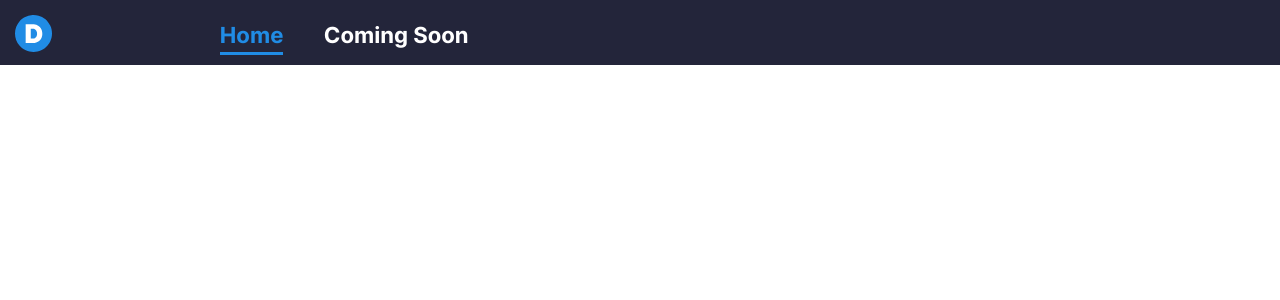
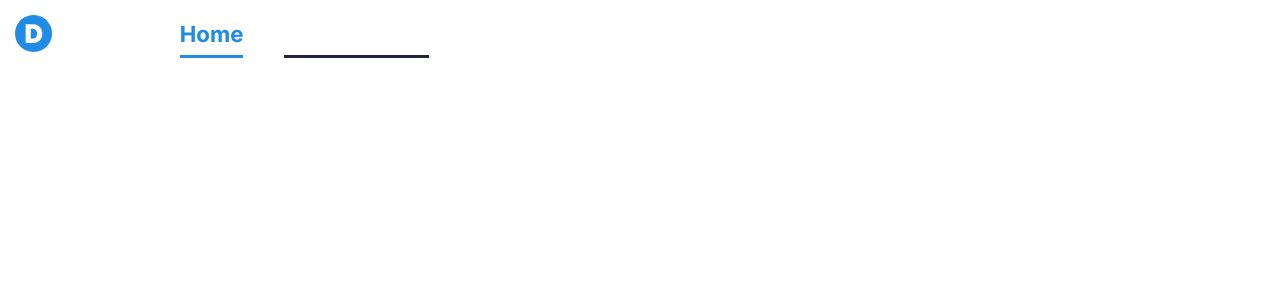
Before and after one commit to dewodt/dewodt-website, a Next.js app: page / in a window 1280 px wide. Shown: the top 300 px of the page. Built offline with nearby package versions, Linux system fonts and the light colour scheme.

Commit message:
Added and changed styling to tailwind

```diff
--- /dev/null
+++ b/components/item.tsx
@@ -0,0 +1,12 @@
+import Link from "next/link";
+
+export default function Item({ url, page, onPage }: { url: string, page: string, onPage: string }) {
+	const onPageStyle = "list-none text-[#208ce5] pb-[0.46vh] border-b-[0.46vh] divide-solid border-[#208ce5]";
+	const notOnPageStyle = "list-none text-[white] pb-[0.46vh] border-b-[0.46vh] divide-solid border-[#23253a]";
+
+	return (
+		<li className={page === onPage ? onPageStyle : notOnPageStyle}>
+			<Link href={url}>{page}</Link>
+		</li>
+	)
+}
--- a/components/navbar.tsx
+++ b/components/navbar.tsx
@@ -1,19 +1,18 @@
-import Image from 'next/image';
-import Link from 'next/link';
-import styles from 'styles/navbar.module.css'
-import Logo from 'public/logo.svg'
+import Image from "next/image";
+import Logo from "public/logo.svg";
+import Item from "components/item";
 
 export default function NavBar({ onPage }: { onPage: string }) {
   return (
-    <div className={styles.navBar}>
-      <Image src={Logo} alt="dewodt's logo" className={styles.logo}/>
-      <ul className={styles.list}>
-        <li className={onPage === "home" ? styles.onPage : styles.notOnPage}>
-          <Link href="/">Home</Link>
-        </li>
-        <li className={onPage === "comingsoon" ? styles.onPage : styles.notOnPage}>
-          <Link href="/comingsoon">Coming Soon</Link>
-        </li>
+    <div className="flex flex-row items-start gap-x-[10vw] text-[2.77vh] height-[8.15vh]">
+      <Image
+        src={Logo}
+        alt="dewodt's logo"
+        className="mt-[1.85vh] ml-[1.85vh] w-[4.63vh]"
+      />
+      <ul className="flex flex-row gap-x-[3.15vw] mt-[2.31vh]">
+        <Item url="/" page="Home" onPage={onPage} />
+        <Item url="/comingsoon" page="Coming Soon" onPage={onPage} />
       </ul>
     </div>
   );
--- a/pages/_app.tsx
+++ b/pages/_app.tsx
@@ -1,6 +1,6 @@
-import '../styles/globals.css'
-import type { AppProps } from 'next/app'
+import "../styles/globals.css";
+import type { AppProps } from "next/app";
 
 export default function App({ Component, pageProps }: AppProps) {
-  return <Component {...pageProps} />
+  return <Component {...pageProps} />;
 }
--- a/pages/comingsoon.tsx
+++ b/pages/comingsoon.tsx
@@ -1,6 +1,5 @@
-import Head from 'next/head';
-import NavBar from 'components/navbar'
-import styles from 'styles/comingsoon.module.css'
+import Head from "next/head";
+import NavBar from "components/navbar";
 
 export default function ComingSoon() {
   return (
@@ -9,10 +8,13 @@ export default function ComingSoon() {
         <title>Dewo</title>
         <link rel="shortcut icon" href="logo.ico" />
       </Head>
-			<NavBar onPage={"comingsoon"} />
-			<div className={styles.soonDiv}>
-				<div>This page <span className={styles.blueSpan}>will be<br /></span> released <span className={styles.blueSpan}>soon!</span></div>
+      <NavBar onPage={"Coming Soon"} />
+      <div className="flex items-center justify-center text-center text-[6.94vh] h-[91.85vh]">
+        <div>
+          This page <span className="text-[#208ce5]">will be <br /></span>
+          released <span className="text-[#208ce5]">soon!</span>
+        </div>
       </div>
     </>
-	)
+  );
 }
--- a/pages/index.tsx
+++ b/pages/index.tsx
@@ -1,5 +1,5 @@
-import Head from 'next/head';
-import NavBar from 'components/navbar';
+import Head from "next/head";
+import NavBar from "components/navbar";
 
 export default function Home() {
   return (
@@ -8,7 +8,7 @@ export default function Home() {
         <title>Dewo</title>
         <link rel="shortcut icon" href="logo.ico" />
       </Head>
-      <NavBar onPage={"home"}/>
+      <NavBar onPage={"Home"} />
     </>
-  )
+  );
 }
--- /dev/null
+++ b/postcss.config.js
@@ -0,0 +1,6 @@
+module.exports = {
+  plugins: {
+    tailwindcss: {},
+    autoprefixer: {},
+  },
+}
--- a/styles/globals.css
+++ b/styles/globals.css
@@ -1,3 +1,7 @@
+@tailwind base;
+@tailwind components;
+@tailwind utilities;
+
 html,
 body {
   padding: 0;
@@ -20,12 +24,12 @@ a {
   }
   body {
     color: white;
-    background: #23253A;
+    background: #23253a;
   }
 }
 
 @font-face {
-  font-family: 'Inter';
+  font-family: "Inter";
   font-weight: 700;
-  src: url('../public/Inter.ttf');
+  src: url("../public/Inter.ttf");
 }
--- a/styles/navbar.module.css
+++ /dev/null
@@ -1,40 +0,0 @@
-.navBar {
-    display: flex;
-    flex-direction: row;
-    align-items: flex-start;
-    background: #23253A;
-    column-gap: 10vw;
-    font-size: 2.77vh;
-    height: 8.15vh;
-}
-
-.logo {
-    margin-top: 1.85vh;
-    margin-left: 1.85vh;
-    width: 4.63vh;
-    height: auto;
-}
-
-.list {
-    display: flex;
-    flex-direction: row;
-    column-gap: 3.15vw;
-}
-
-.list li:hover {
-    color: #208CE5;
-}
-
-.onPage {
-    list-style: none;
-    color: #208CE5;
-    padding-bottom: 0.46vh;
-    border-bottom: 0.46vh solid #208CE5;
-}
-
-.notOnPage {
-    list-style: none;
-    color: white;
-    padding-bottom: 0.46vh;
-    border-bottom: 0.46vh solid #23253A;
-}
--- /dev/null
+++ b/tailwind.config.js
@@ -0,0 +1,11 @@
+/** @type {import('tailwindcss').Config} */
+module.exports = {
+  content: [
+    "./pages/**/*.{js,ts,jsx,tsx}",
+    "./components/**/*.{js,ts,jsx,tsx}",
+  ],
+  theme: {
+    extend: {},
+  },
+  plugins: [],
+}
```
Also changed, not shown: styles/comingsoon.module.css (deleted, +0 -12 lines). Lines whose indentation alone changed are shown as unchanged.
